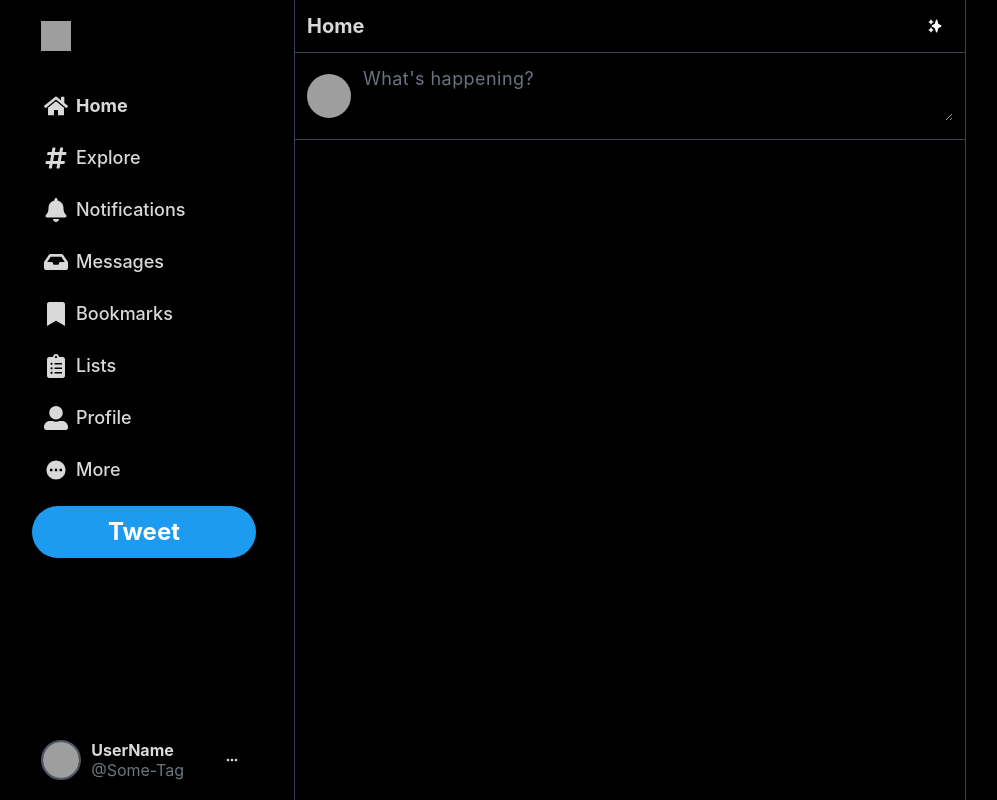
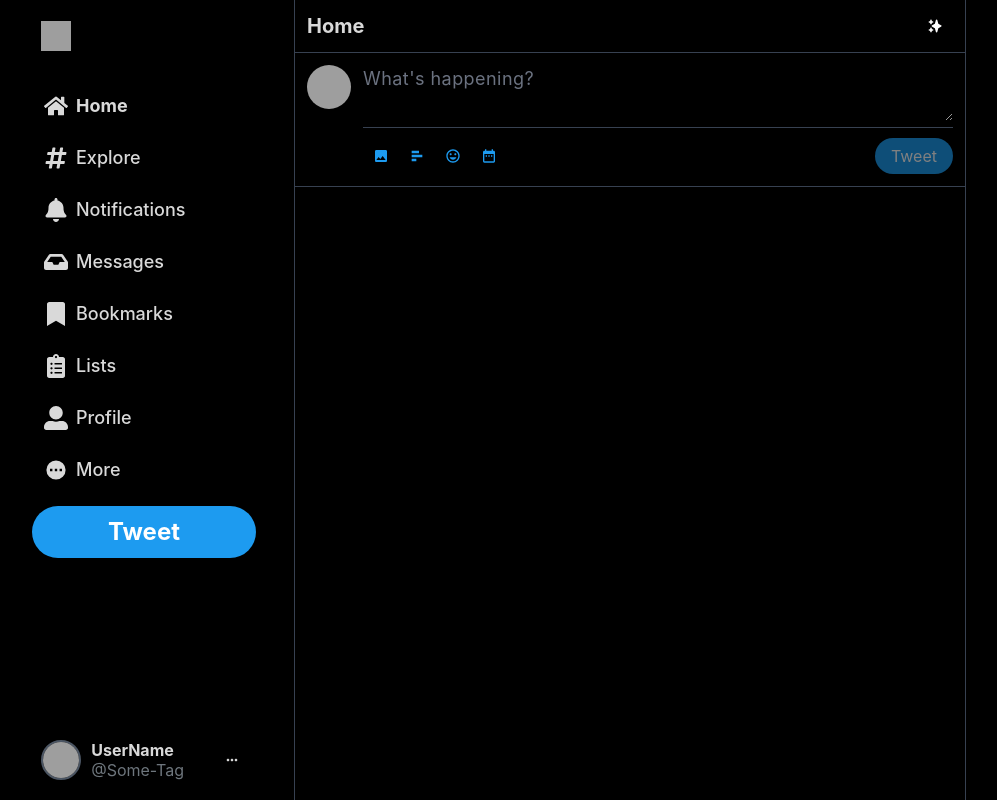
Before and after one commit to hasnain-nisan/twitter-clone, a Next.js app: page / in a window 1280 px wide. Shown: the whole page, without its empty margins (76-1073 px from the left). Built offline with nearby package versions, Linux system fonts and the light colour scheme; grey boxes are pictures that could not be loaded.

Commit message:
Input component in progress

```diff
--- a/components/Input.js
+++ b/components/Input.js
@@ -1,14 +1,37 @@
-import React, {useState} from 'react'
-import {MdCancel} from 'react-icons/md'
+import React, {useState, useRef} from 'react'
+import "emoji-mart/css/emoji-mart.css";
+import { Picker } from "emoji-mart";
+import {
+  MdCancel,
+  MdImage,
+  MdBarChart,
+  MdInsertEmoticon,
+  MdDateRange,
+} from "react-icons/md";
 
 const Input = () => {
 
     const [input, setInput] = useState("")
-    const [selectedFile, setSelectedFile] = useState(null)
+    const [selectedFile, setSelectedFile] = useState(false)
+    const [showEmojis, setShowEmojis] = useState(false)
+
+    const filePickerRef = useRef()
+
+    const addImageToPost = () => {
+
+    }
+
+    const addEmoji = (e) => {
+      let sym = e.unified.split("-");
+      let codesArray = [];
+      sym.forEach((el) => codesArray.push("0x" + el));
+      let emoji = String.fromCodePoint(...codesArray);
+      setInput(input + emoji);
+    };
 
     return (
       <div
-        className={`border-b border-gray-700 p-3 flex items-center space-x-3`}
+        className={`border-b border-gray-700 p-3 flex items-start space-x-3`}
       >
         <img
           src="https://source.unsplash.com/random/1600*900/?profile"
@@ -16,7 +39,7 @@ const Input = () => {
           className="h-11 w-11 rounded-full cursor-pointer"
         />
         <div className="w-full divide-y divide-gray-700">
-          <div className={``}>
+          <div className={`${selectedFile && 'pb-7'} ${input && 'space-y-2.5'}`}>
             <textarea
               value={input}
               onChange={(e) => setInput(e.target.value)}
@@ -28,7 +51,10 @@ const Input = () => {
             {selectedFile && (
               <div className="relative">
                 <div className="absolute w-8 h-8 bg-[#15181C] hover:bg-[#272c26] bg-opacity-75 rounded-full flex items-center justify-center top-1 left-1 cursor-pointer">
-                  <MdCancel className="text-white h-6 w-6" onClick={() => setSelectedFile(null)}/>
+                  <MdCancel
+                    className="text-white h-6 w-6"
+                    onClick={() => setSelectedFile(null)}
+                  />
                 </div>
                 <img
                   src={selectedFile}
@@ -37,9 +63,58 @@ const Input = () => {
                 />
               </div>
             )}
+          </div>
 
+          <div className="flex items-center justify-between pt-2.5">
+            <div className="flex items-center">
+              <div
+                className="icon"
+                onClick={() => filePickerRef.current.click()}
+              >
+                <MdImage className="h-[22px] text-[#1d9bf0]" />
+                <input
+                  type="file"
+                  className="hidden"
+                  ref={filePickerRef}
+                  onChange={addImageToPost}
+                />
+              </div>
+              <div className="icon rotate-90">
+                <MdBarChart className="h-[22px] text-[#1d9bf0]" />
+              </div>
+              <div
+                className="icon"
+                onClick={() => setShowEmojis(!showEmojis)}
+              >
+                <MdInsertEmoticon className="h-[22px] text-[#1d9bf0]" />
+              </div>
+              <div className="icon">
+                <MdDateRange className="h-[22px] text-[#1d9bf0]" />
+              </div>
 
+              {showEmojis && (
+                  <Picker
+                    onSelect={addEmoji}
+                    theme="dark"
+                    style={{
+                        position: 'absolute',
+                        marginTop: "465px",
+                        marginLeft: "-40",
+                        maxWidth: "320px",
+                        borderRadius: '20px',
+                        borderColor: 'gray'
+                     }}
+                  />
+              )}
+            </div>
+            <button
+                disabled={!input.trim() && !selectedFile ? true : false}
+                className="bg-[#1d9bf0] text-white rounded-full px-4 py-1.5 font-mold shadow-md hover:bg-[#1a8cd8] disabled:hover:bg-[#1d9bf0] disabled:opacity-50 disabled:cursor-not-allowed"
+            >
+                Tweet
+            </button>
           </div>
+
         </div>
       </div>
     );
--- a/package.json
+++ b/package.json
@@ -8,6 +8,7 @@
     "lint": "next lint"
   },
   "dependencies": {
+    "emoji-mart": "^3.0.1",
     "next": "12.0.8",
     "react": "17.0.2",
     "react-dom": "17.0.2",
--- a/styles/globals.css
+++ b/styles/globals.css
@@ -10,7 +10,11 @@
 
 @layer components {
   .hoverAnimation {
-    @apply hover:bg-[#d9d9d9] hover:bg-opacity-10 rounded-full cursor-pointer w-[50px] h-[50px] xl:w-auto xl:h-auto xl:py-3 xl:px-4 transition duration-200 ease-out
+    @apply hover:bg-[#d9d9d9] hover:bg-opacity-10 rounded-full cursor-pointer w-[50px] h-[50px] xl:w-auto xl:h-auto xl:py-3 xl:px-4 transition duration-200 ease-out;
+  }
+
+  .icon {
+    @apply cursor-pointer w-9 h-9 hover:bg-[#1d9bf0] hover:bg-opacity-20 flex items-center justify-center rounded-full transition ease-out;
   }
 }
 
```
Also changed, not shown: 1 other file (tests, documents, lock files or other folders).
